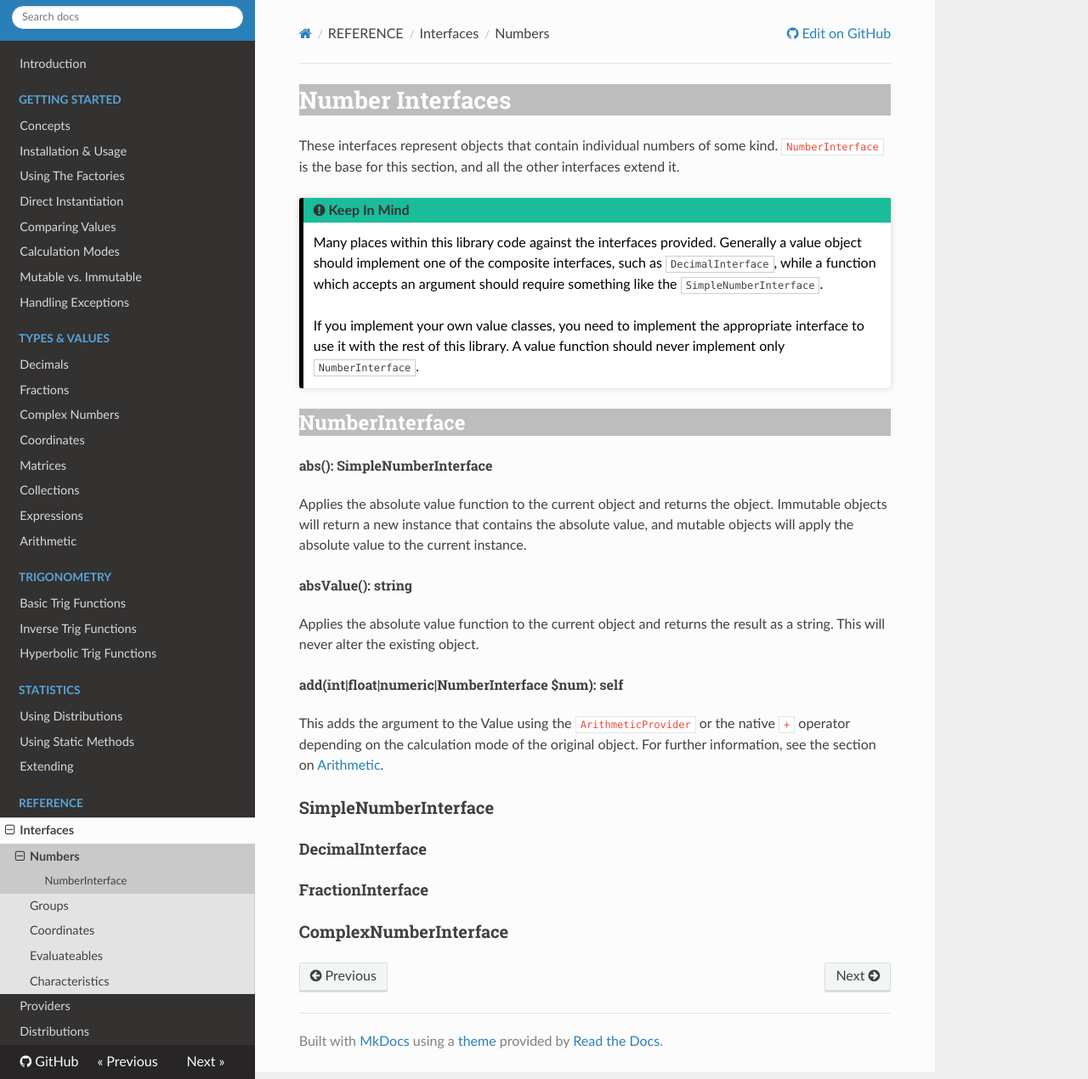
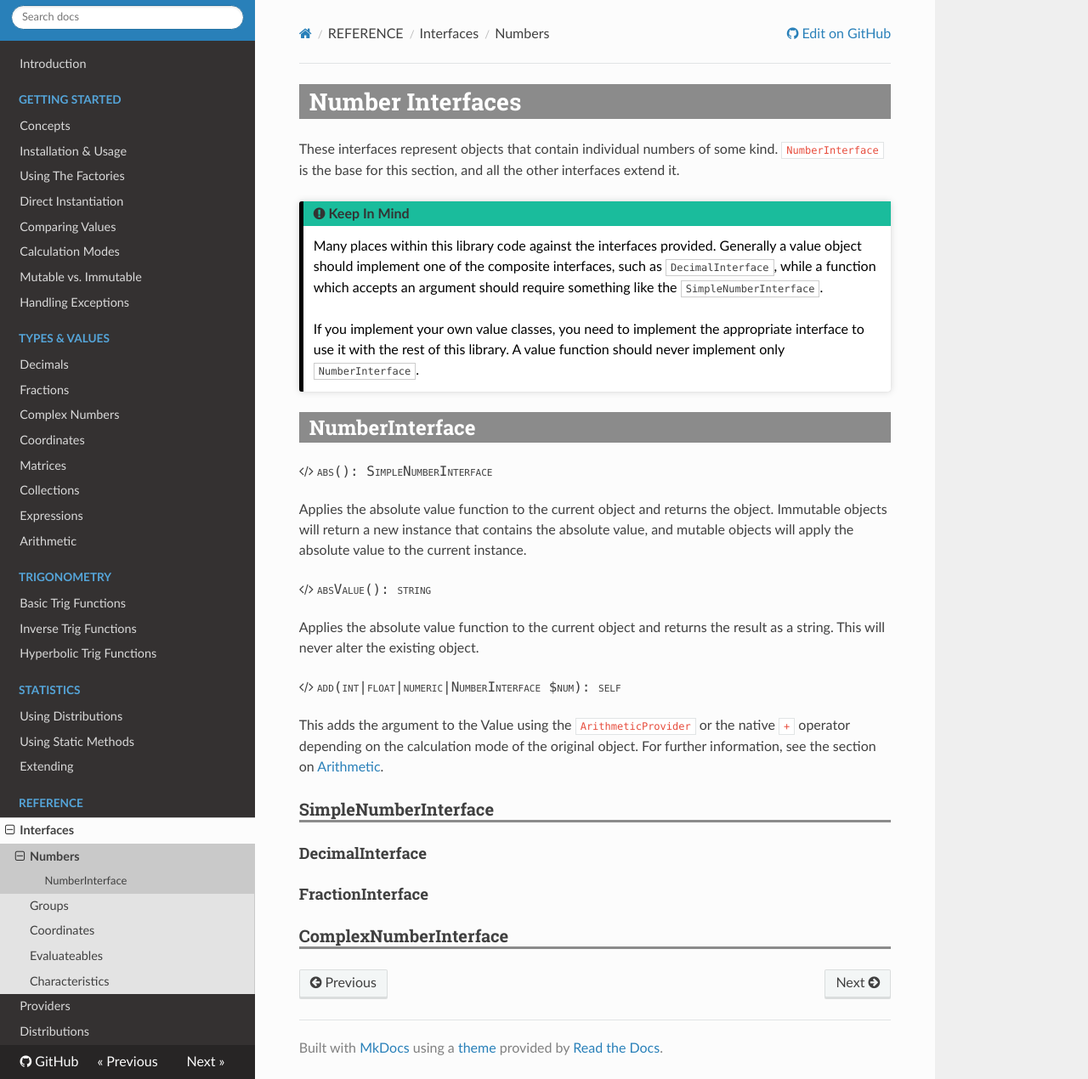
Before and after one commit to JordanRL/Fermat, an MkDocs documentation site: the page built from docs/reference/interfaces/numbers.md, in a window 1280 px wide and 1270 px high. Shown: the whole window at 85% size. Built offline with MkDocs 1.6.1, drawn with Linux system fonts in a browser that asks for light colours; nearby versions of some CDN libraries.

Commit message:
adjusting header styles

```diff
--- a/docs/css/custom.css
+++ b/docs/css/custom.css
@@ -3,8 +3,32 @@
 }
 
 h1, h2 {
-    background: rgba(0, 0, 0, 0.25);
+    background: rgba(0, 0, 0, 0.45);
     color: #FFFFFF;
+    padding: 2px 12px;
+}
+
+h3 {
+    border-bottom: 3px solid rgba(0, 0, 0, 0.45);
+}
+
+h6 {
+    font-family: "Lucida Console", Monaco, monospace;
+    font-weight: normal;
+    font-variant-caps: small-caps;
+    font-size: 16px;
+}
+
+h6::before {
+    content: "";
+    font-family: "FontAwesome";
+    display: inline-block;
+    font-style: normal;
+    font-weight: normal;
+    line-height: 1;
+    text-decoration: inherit;
+    font-size: 16px;
+    margin-right: 4px;
 }
 
 .rst-content .admonition {
```
